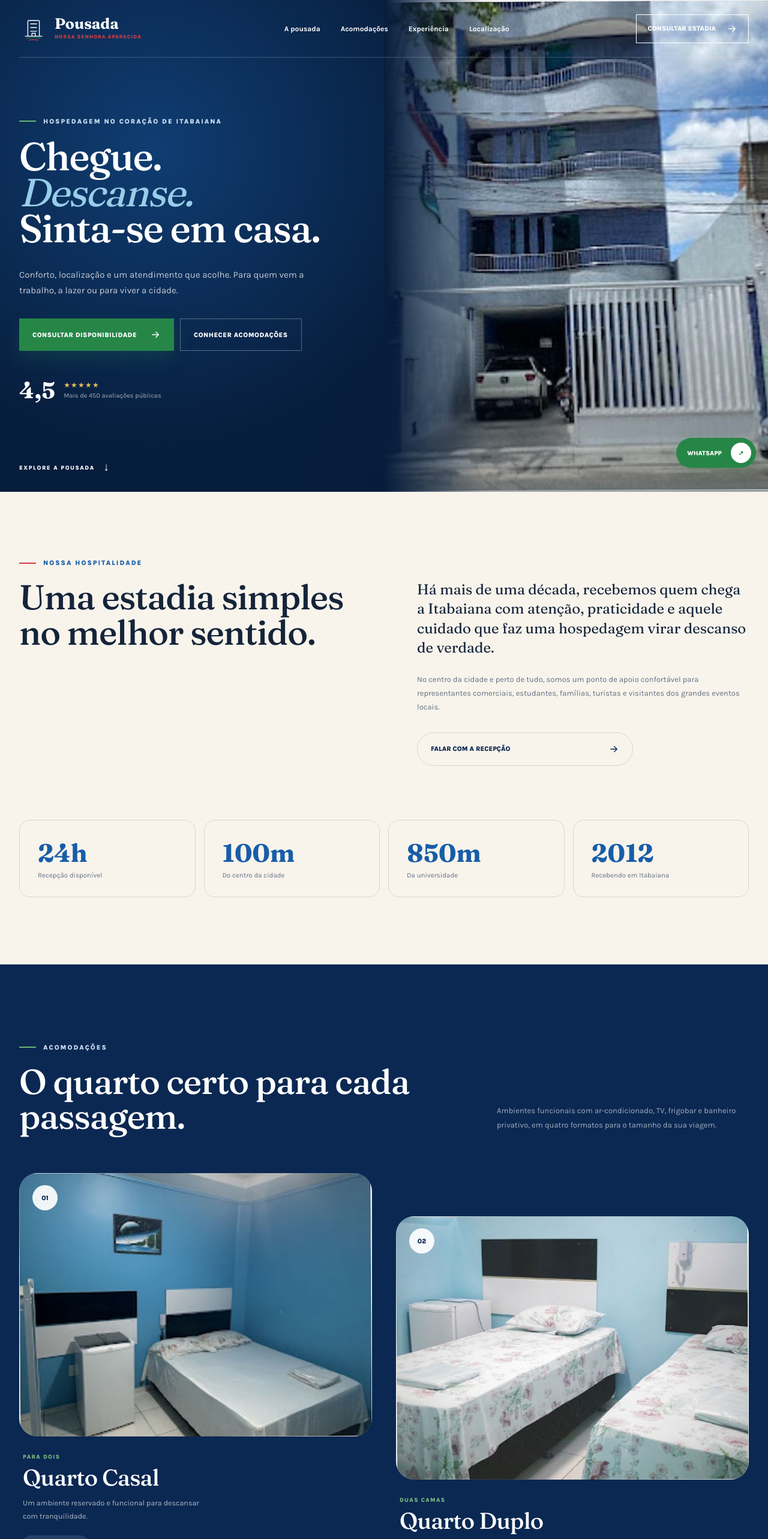
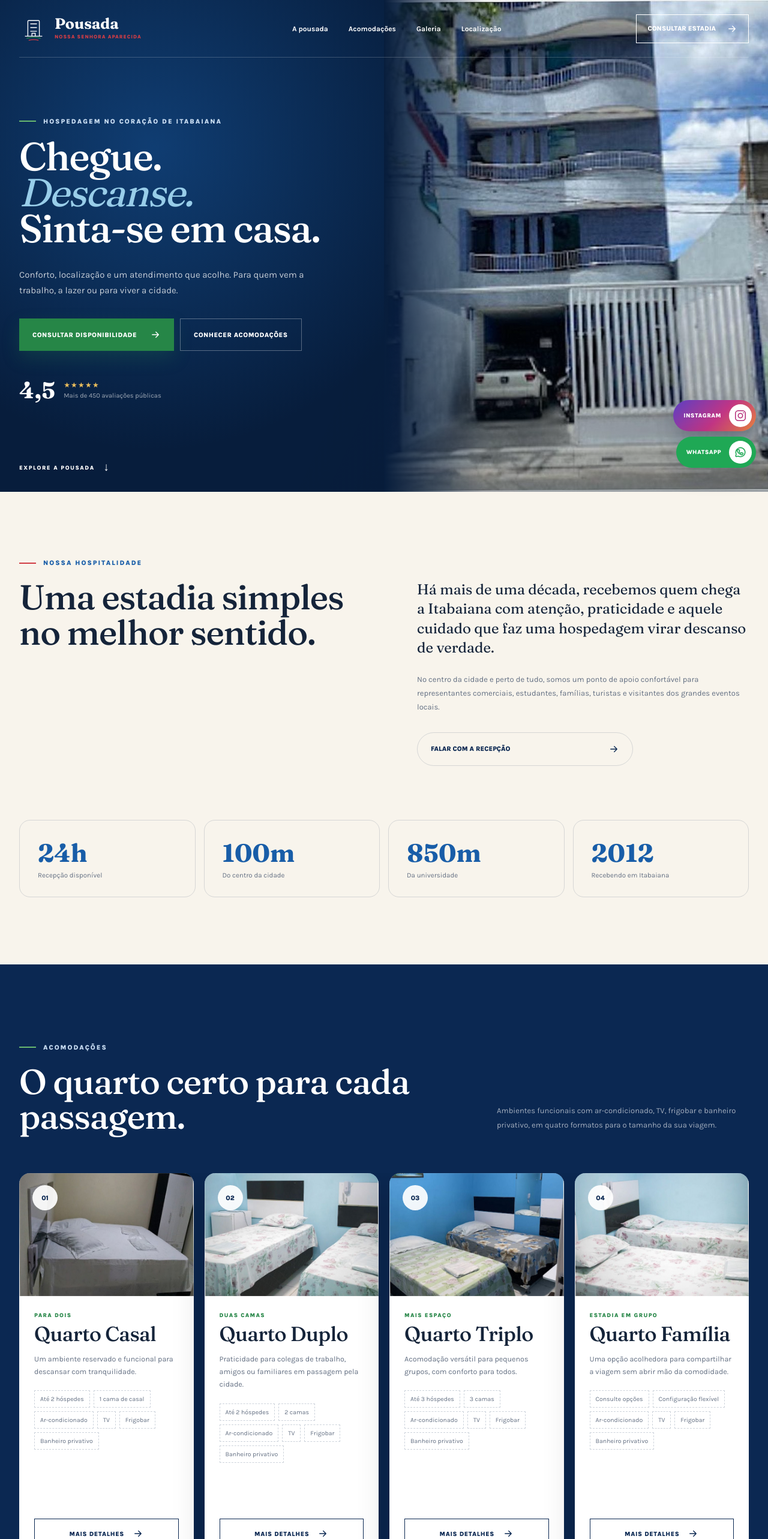
Before and after one commit to afilhomarcusa-eng/SITESMARCUS, a Next.js app in the folder clientes/pousada-nossa-senhora-aparecida/site/: page / in a window 1280 px wide. Shown: the top 2566 px of the page at 60% size. Built offline with nearby package versions, Linux system fonts and the light colour scheme.

Commit message:
feat: atualiza acomodacoes e galeria da pousada

```diff
--- a/clientes/pousada-nossa-senhora-aparecida/site/components/pousada-site.tsx
+++ b/clientes/pousada-nossa-senhora-aparecida/site/components/pousada-site.tsx
@@ -6,14 +6,38 @@ import { FormEvent, useEffect, useState } from "react";
 
 const phone = "5579999538948";
 const whatsapp = `https://wa.me/${phone}`;
-const instagram = "https://www.instagram.com/pousadansaparecida/";
+const instagram = "https://www.instagram.com/pousadansaparecida/?theme=dark";
 const maps = "https://www.google.com/maps/place/Pousada+Nossa+Senhora+Aparecida/@-10.6871599,-37.43191,17z";
 
 const rooms = [
-  { name: "Casal", label: "Para dois", image: "/images/quarto-individual.jpeg", description: "Um ambiente reservado e funcional para descansar com tranquilidade.", capacity: "Até 2 hóspedes" },
-  { name: "Duplo", label: "Duas camas", image: "/images/quarto-duplo.jpeg", description: "Praticidade para colegas de trabalho, amigos ou familiares em passagem pela cidade.", capacity: "Até 2 hóspedes" },
-  { name: "Triplo", label: "Mais espaço", image: "/images/quarto-triplo.jpeg", description: "Acomodação versátil para pequenos grupos, com conforto para todos.", capacity: "Até 3 hóspedes" },
-  { name: "Família", label: "Estadia em grupo", image: "/images/quarto-familia.jpeg", description: "Uma opção acolhedora para compartilhar a viagem sem abrir mão da comodidade.", capacity: "Consulte opções" },
+  { name: "Casal", label: "Para dois", image: "/images/quarto-casal.jpeg", description: "Um ambiente reservado e funcional para descansar com tranquilidade.", capacity: "Até 2 hóspedes", beds: "1 cama de casal" },
+  { name: "Duplo", label: "Duas camas", image: "/images/quarto-duplo.jpeg", description: "Praticidade para colegas de trabalho, amigos ou familiares em passagem pela cidade.", capacity: "Até 2 hóspedes", beds: "2 camas" },
+  { name: "Triplo", label: "Mais espaço", image: "/images/quarto-triplo.jpeg", description: "Acomodação versátil para pequenos grupos, com conforto para todos.", capacity: "Até 3 hóspedes", beds: "3 camas" },
+  { name: "Família", label: "Estadia em grupo", image: "/images/quarto-familia.jpeg", description: "Uma opção acolhedora para compartilhar a viagem sem abrir mão da comodidade.", capacity: "Consulte opções", beds: "Configuração flexível" },
+];
+
+const gallery = [
+  { src: "/images/fachada-principal.jpeg", alt: "Fachada principal da pousada", category: "estrutura", featured: true },
+  { src: "/images/entrada.jpeg", alt: "Entrada da Pousada Nossa Senhora Aparecida", category: "estrutura" },
+  { src: "/images/fachada-lateral.jpeg", alt: "Vista lateral da pousada", category: "estrutura" },
+  { src: "/images/nossa-senhora.jpeg", alt: "Imagem de Nossa Senhora Aparecida na pousada", category: "estrutura" },
+  { src: "/images/quarto-casal.jpeg", alt: "Quarto com cama de casal", category: "quartos", featured: true },
+  { src: "/images/quarto-duplo.jpeg", alt: "Quarto com duas camas", category: "quartos" },
+  { src: "/images/quarto-triplo.jpeg", alt: "Quarto triplo", category: "quartos" },
+  { src: "/images/quarto-familia.jpeg", alt: "Quarto para família", category: "quartos" },
+  { src: "/images/quarto-tv.jpeg", alt: "Quarto equipado com televisão", category: "quartos" },
+  { src: "/images/banheiro.jpeg", alt: "Banheiro privativo da acomodação", category: "quartos" },
+  { src: "/images/cafe-buffet.jpeg", alt: "Buffet do café da manhã", category: "cafe", featured: true },
+  { src: "/images/cafe-frutas.jpeg", alt: "Seleção de frutas no café da manhã", category: "cafe" },
+  { src: "/images/cafe-caseiro.jpeg", alt: "Comidas caseiras servidas no café da manhã", category: "cafe" },
+  { src: "/images/cafe-prato.jpeg", alt: "Prato do café da manhã", category: "cafe" },
+];
+
+const galleryFilters = [
+  { id: "todas", label: "Todas" },
+  { id: "estrutura", label: "Nossa estrutura" },
+  { id: "quartos", label: "Quartos" },
+  { id: "cafe", label: "Café da manhã" },
 ];
 
 /*
@@ -30,6 +54,13 @@ const amenities = [
 
 function Arrow() {
   return <svg className="arrow" viewBox="0 0 24 24" aria-hidden="true"><path d="M5 12h14M13 6l6 6-6 6" /></svg>;
+}
+
+function SocialIcon({ name }: { name: "whatsapp" | "instagram" }) {
+  if (name === "whatsapp") {
+    return <svg viewBox="0 0 24 24" aria-hidden="true"><path d="M20.5 11.7a8.5 8.5 0 0 1-12.6 7.4L3 20.5l1.3-4.7A8.5 8.5 0 1 1 20.5 11.7Z"/><path d="M8.1 7.5c.2-.4.4-.4.7-.4h.5c.2 0 .4.1.5.5l.7 1.7c.1.3.1.5-.1.7l-.6.7c-.2.2-.1.4 0 .6.6 1.1 1.5 2 2.6 2.6.2.1.4.2.6 0l.8-1c.2-.2.4-.3.7-.2l1.8.8c.3.1.5.3.5.5 0 .3-.1 1.3-.7 1.9-.6.6-1.5.9-2.5.6-1.1-.3-2.7-.9-4.6-2.6-1.5-1.4-2.6-3.2-2.9-4.4-.3-.9 0-1.6.3-2Z"/></svg>;
+  }
+  return <svg viewBox="0 0 24 24" aria-hidden="true"><rect x="3" y="3" width="18" height="18" rx="5"/><circle cx="12" cy="12" r="4"/><circle cx="17.4" cy="6.7" r="1" className="social-icon__dot"/></svg>;
 }
 
 function Brand() {
@@ -62,6 +93,10 @@ export function PousadaSite() {
   const [arrival, setArrival] = useState("");
   const [departure, setDeparture] = useState("");
   const [guests, setGuests] = useState("2 hóspedes");
+  const [galleryFilter, setGalleryFilter] = useState("todas");
+  const [selectedPhoto, setSelectedPhoto] = useState<number | null>(null);
+
+  const visibleGallery = gallery.filter((photo) => galleryFilter === "todas" || photo.category === galleryFilter);
 
   useEffect(() => {
     const onScroll = () => setScrolled(window.scrollY > 32);
@@ -69,6 +104,17 @@ export function PousadaSite() {
     window.addEventListener("scroll", onScroll, { passive: true });
     return () => window.removeEventListener("scroll", onScroll);
   }, []);
+
+  useEffect(() => {
+    if (selectedPhoto === null) return;
+    const close = (event: KeyboardEvent) => event.key === "Escape" && setSelectedPhoto(null);
+    document.body.classList.add("has-lightbox");
+    window.addEventListener("keydown", close);
+    return () => {
+      document.body.classList.remove("has-lightbox");
+      window.removeEventListener("keydown", close);
+    };
+  }, [selectedPhoto]);
 
   useEffect(() => {
     const elements = document.querySelectorAll("[data-reveal]");
@@ -101,7 +147,7 @@ export function PousadaSite() {
       <header className={scrolled ? "site-header is-scrolled" : "site-header"}>
         <div className="header-inner">
           <a href="#inicio"><Brand /></a>
-          <nav className="desktop-nav"><a href="#pousada">A pousada</a><a href="#acomodacoes">Acomodações</a><a href="#experiencia">Experiência</a><a href="#localizacao">Localização</a></nav>
+          <nav className="desktop-nav"><a href="#pousada">A pousada</a><a href="#acomodacoes">Acomodações</a><a href="#galeria">Galeria</a><a href="#localizacao">Localização</a></nav>
           <a className="header-cta" href="#reservar">Consultar estadia <Arrow /></a>
           <button className="menu-toggle" onClick={() => setMenuOpen(true)} aria-label="Abrir menu"><span/><span/></button>
         </div>
@@ -109,7 +155,7 @@ export function PousadaSite() {
 
       <div className={menuOpen ? "mobile-menu is-open" : "mobile-menu"} aria-hidden={!menuOpen}>
         <div><Brand /><button onClick={() => setMenuOpen(false)} aria-label="Fechar menu">×</button></div>
-        <nav>{[["A pousada","pousada"],["Acomodações","acomodacoes"],["Experiência","experiencia"],["Localização","localizacao"],["Reservar","reservar"]].map(([label,id], index) => <a key={id} href={`#${id}`} onClick={() => setMenuOpen(false)}><span>0{index + 1}</span>{label}</a>)}</nav>
+        <nav>{[["A pousada","pousada"],["Acomodações","acomodacoes"],["Galeria","galeria"],["Localização","localizacao"],["Reservar","reservar"]].map(([label,id], index) => <a key={id} href={`#${id}`} onClick={() => setMenuOpen(false)}><span>0{index + 1}</span>{label}</a>)}</nav>
       </div>
 
       <section className="hero" id="inicio">
@@ -141,31 +187,55 @@ export function PousadaSite() {
       <section className="rooms section" id="acomodacoes">
         <div className="container">
           <div className="section-heading" data-reveal><div><span className="eyebrow eyebrow--light">Acomodações</span><h2>O quarto certo para cada passagem.</h2></div><p>Ambientes funcionais com ar-condicionado, TV, frigobar e banheiro privativo, em quatro formatos para o tamanho da sua viagem.</p></div>
-          {/*
-            As quatro acomodacoes abertas ao mesmo tempo. Antes eram abas: tres
-            ficavam escondidas atras da que estava aberta, e o cartao de texto
-            pousava por cima da foto, tapando justamente a cama. Aqui cada
-            quarto tem a sua foto inteira e o texto embaixo dela.
-          */}
           <ul className="room-list" data-reveal>
             {rooms.map((item, index) => (
               <li className="room" key={item.name}>
                 <a className="room__photo" href="#reservar" aria-label={`Consultar o quarto ${item.name}`}>
-                  <Image src={item.image} alt={`Quarto ${item.name}`} fill sizes="(max-width: 800px) 86vw, 42vw" />
+                  <Image src={item.image} alt={`Quarto ${item.name}`} fill quality={92} sizes="(max-width: 800px) 88vw, (max-width: 1200px) 44vw, 380px" />
                   <em>0{index + 1}</em>
                 </a>
                 <div className="room__body">
                   <span>{item.label}</span>
                   <h3>Quarto {item.name}</h3>
                   <p>{item.description}</p>
-                  <dl><dt>{item.capacity}</dt><dd>Ar-condicionado · TV · Frigobar</dd></dl>
-                  <a href="#reservar">Consultar esta acomodação <Arrow /></a>
+                  <ul className="room__features"><li>{item.capacity}</li><li>{item.beds}</li><li>Ar-condicionado</li><li>TV</li><li>Frigobar</li><li>Banheiro privativo</li></ul>
+                  <a href="#reservar">Mais detalhes <Arrow /></a>
                 </div>
               </li>
             ))}
           </ul>
         </div>
       </section>
+
+      <section className="photo-gallery section" id="galeria">
+        <div className="container">
+          <div className="gallery-heading" data-reveal>
+            <div><span className="eyebrow">Galeria de fotos</span><h2>Conheça cada detalhe.</h2></div>
+            <p>Quartos, estrutura e um café da manhã preparado com carinho. Selecione uma foto para ampliar.</p>
+          </div>
+          <div className="gallery-filters" role="group" aria-label="Filtrar fotos" data-reveal>
+            {galleryFilters.map((filter) => <button key={filter.id} className={galleryFilter === filter.id ? "is-active" : ""} type="button" onClick={() => setGalleryFilter(filter.id)} aria-pressed={galleryFilter === filter.id}>{filter.label}</button>)}
+          </div>
+          <div className="gallery-grid" data-reveal>
+            {visibleGallery.map((photo, index) => (
+              <button className={photo.featured ? "gallery-photo gallery-photo--featured" : "gallery-photo"} type="button" key={photo.src} onClick={() => setSelectedPhoto(index)} aria-label={`Ampliar: ${photo.alt}`}>
+                <Image src={photo.src} alt={photo.alt} fill quality={92} sizes="(max-width: 650px) 100vw, (max-width: 1000px) 50vw, 33vw" />
+                <span aria-hidden="true">+</span>
+              </button>
+            ))}
+          </div>
+        </div>
+      </section>
+
+      {selectedPhoto !== null && visibleGallery[selectedPhoto] && (
+        <div className="lightbox" role="dialog" aria-modal="true" aria-label="Foto ampliada" onClick={() => setSelectedPhoto(null)}>
+          <button className="lightbox__close" type="button" onClick={() => setSelectedPhoto(null)} aria-label="Fechar foto">×</button>
+          <figure onClick={(event) => event.stopPropagation()}>
+            <Image src={visibleGallery[selectedPhoto].src} alt={visibleGallery[selectedPhoto].alt} fill quality={100} sizes="100vw" priority />
+            <figcaption>{visibleGallery[selectedPhoto].alt}</figcaption>
+          </figure>
+        </div>
+      )}
 
       <section className="amenities section" id="experiencia">
         <div className="container">
@@ -205,11 +275,14 @@ export function PousadaSite() {
       </section>
 
       <footer className="footer">
-        <div className="container footer-top"><Brand/><div><span>Navegue</span><a href="#pousada">A pousada</a><a href="#acomodacoes">Acomodações</a><a href="#experiencia">Experiência</a><a href="#localizacao">Localização</a></div><div><span>Contato</span><a href={`tel:+${phone}`}>+55 79 99953-8948</a><a href="mailto:pousadansa@gmail.com">pousadansa@gmail.com</a><a href={instagram} target="_blank" rel="noreferrer">Instagram ↗</a></div><div><span>Endereço</span><p>Rua Campo do Brito, 344<br/>Centro · Itabaiana/SE<br/>CEP 49500-109</p></div></div>
+        <div className="container footer-top"><Brand/><div><span>Navegue</span><a href="#pousada">A pousada</a><a href="#acomodacoes">Acomodações</a><a href="#galeria">Galeria</a><a href="#localizacao">Localização</a></div><div><span>Contato</span><a href={`tel:+${phone}`}>+55 79 99953-8948</a><a href="mailto:pousadansa@gmail.com">pousadansa@gmail.com</a><a href={instagram} target="_blank" rel="noreferrer">Instagram ↗</a></div><div><span>Endereço</span><p>Rua Campo do Brito, 344<br/>Centro · Itabaiana/SE<br/>CEP 49500-109</p></div></div>
         <div className="container footer-bottom"><span>© 2026 Pousada Nossa Senhora Aparecida</span><Link href="/politica-de-privacidade">Política de Privacidade</Link></div>
       </footer>
 
-      <a className="floating-whatsapp" href={whatsapp} target="_blank" rel="noreferrer" aria-label="Falar com a pousada no WhatsApp"><span>WhatsApp</span><strong>↗</strong></a>
+      <div className="floating-socials" aria-label="Redes sociais e atendimento">
+        <a className="floating-social floating-social--instagram" href={instagram} target="_blank" rel="noreferrer" aria-label="Ver o Instagram da pousada"><span>Instagram</span><SocialIcon name="instagram" /></a>
+        <a className="floating-social floating-social--whatsapp" href={whatsapp} target="_blank" rel="noreferrer" aria-label="Falar com a pousada no WhatsApp"><span>WhatsApp</span><SocialIcon name="whatsapp" /></a>
+      </div>
     </main>
   );
 }
```
Also changed, not shown: clientes/pousada-nossa-senhora-aparecida/site/app/site.css.
